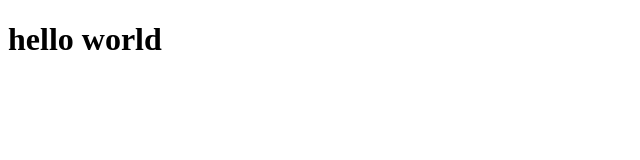
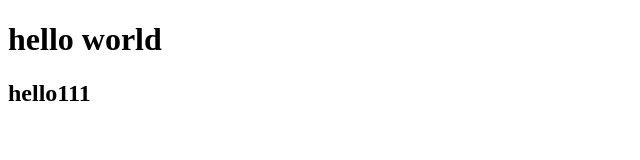
Before and after one commit to Sohib-vvv/project, a plain HTML site: page index.html in a window 1280 px wide. Shown: the whole page, without its empty margins (0-640 px from the left). Drawn offline with Linux system fonts and the light colour scheme.

Commit message:
index.html mod

```diff
--- a/index.html
+++ b/index.html
@@ -8,5 +8,6 @@
 </head>
 <body>
   <h1>hello world</h1>
+  <h2> hello111</h2>
 </body>
 </html>
```
